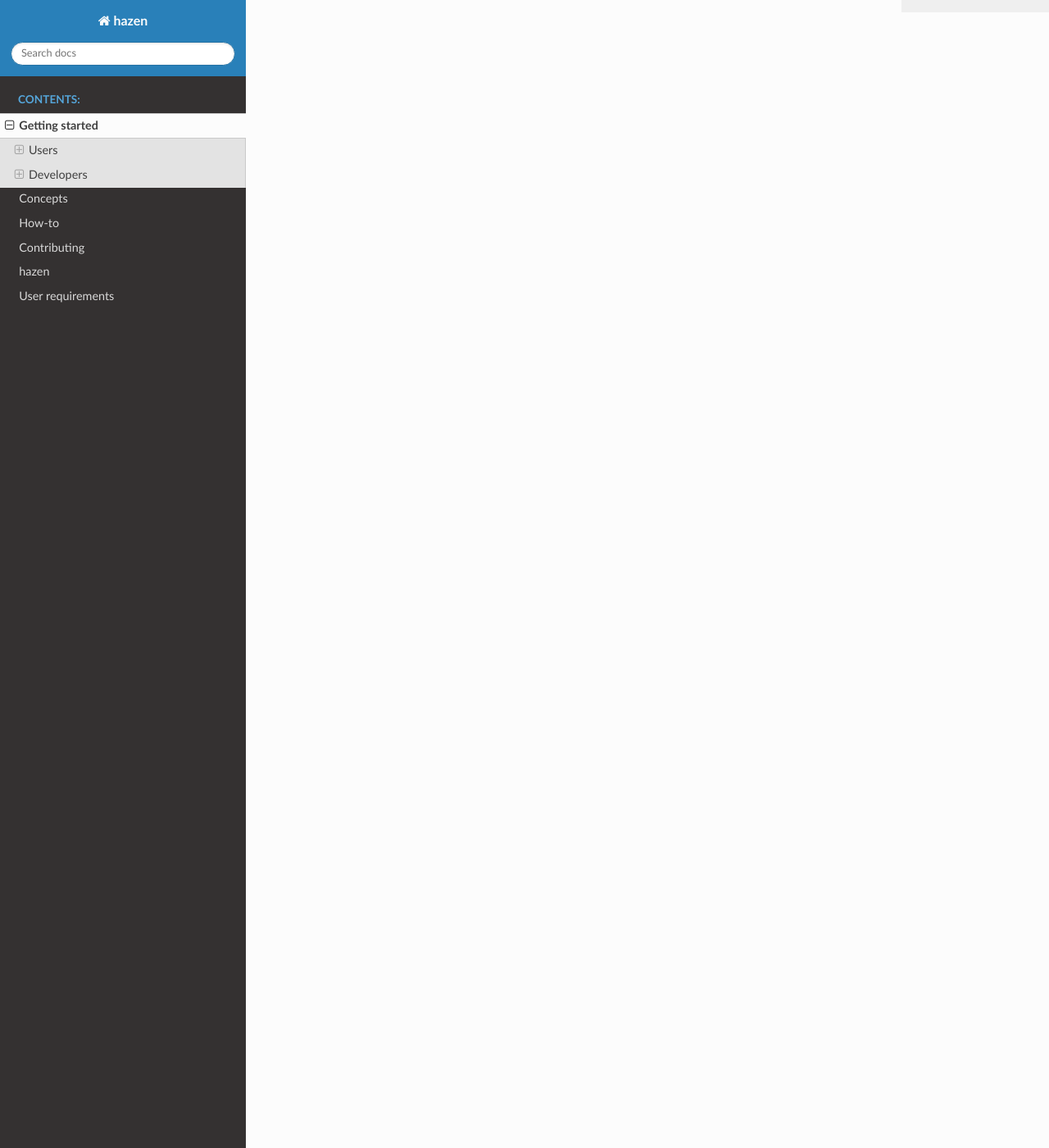
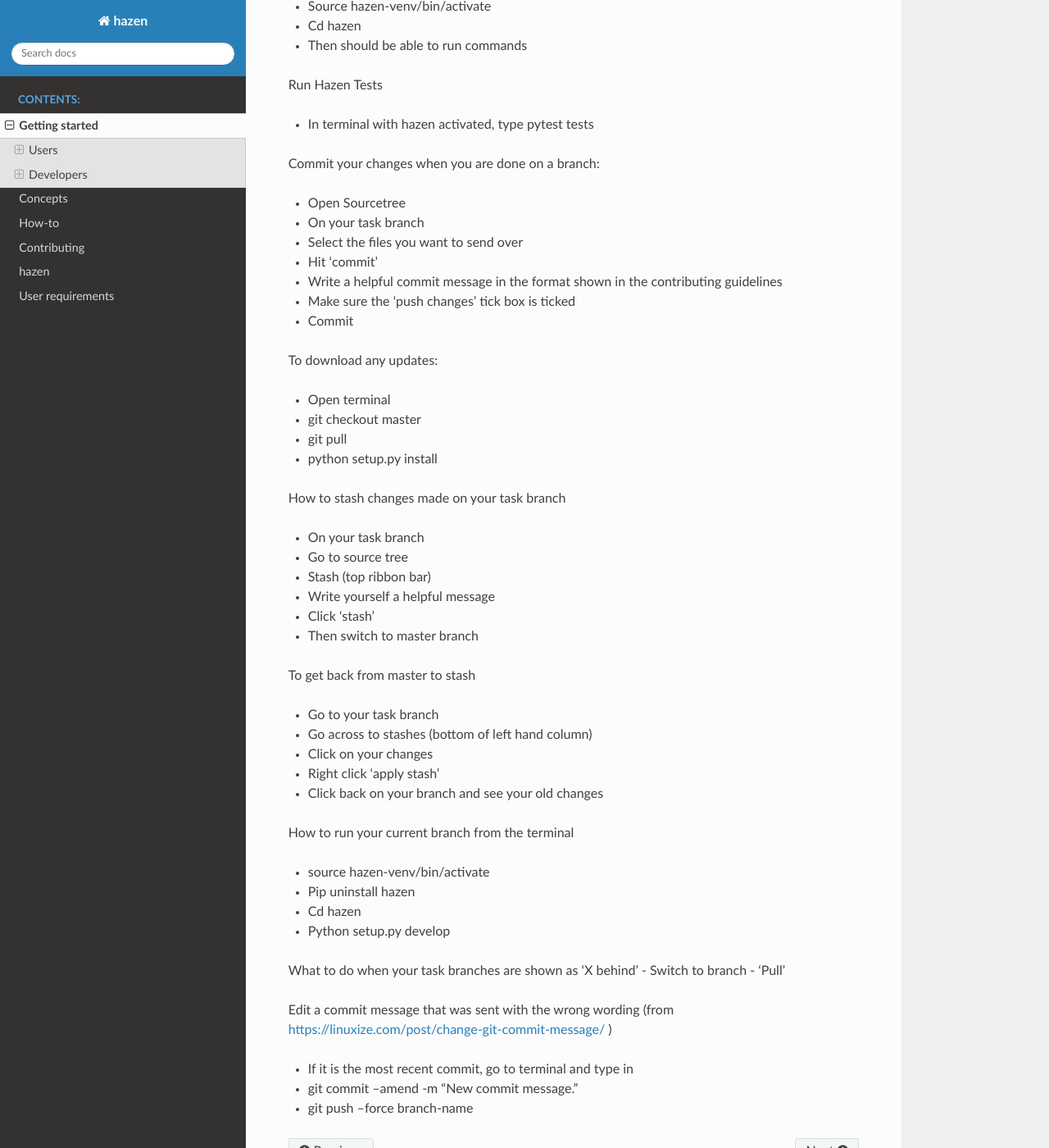
Before and after one commit to GSTT-CSC/hazen, a Sphinx documentation site: the page built from docs/getting_started/getting_started.rst, in a window 1280 px wide and 1400 px high, scrolled down 1483 px. Shown: the whole window at 82% size. Built offline with Sphinx 7.4.7 and the Read the Docs theme 2.0.0, drawn with Linux system fonts in a browser that asks for light colours; some of the changed text lies outside the part shown.

Commit message:
#56 Update contributing guidelines
'Hazen How Tos' added for new starters. Install line reported as missing already included.
Working towards resolving issue #56 [1]
Resolved issue #50 [2]

[1]https://bitbucket.org/gsttmri/hazen/issues/56/update-contributing-guidelines
[2]https://bitbucket.org/gsttmri/hazen/issues/50/install-instructions-are-missing-a-step

```diff
--- a/docs/getting_started/getting_started.rst
+++ b/docs/getting_started/getting_started.rst
@@ -10,6 +10,7 @@
 
 - Make sure you have an account on https://bitbucket.org
 - From your Terminal application:
+
 .. code-block:: bash
 
    $ git clone https://<BITBUCKET_USERNAME>@bitbucket.org/gsttmri/hazen.git
@@ -61,3 +62,69 @@
 - Docker (recommended)
 
 See :doc:`../guides/guides` on how to begin contributing your code
+
+Hazen How Tos
+------------------------
+
+The following list contains guidance for beginner programmers starting up using Hazen.
+
+Get hazen running from terminal:
+
+- Source hazen-venv/bin/activate
+- Cd hazen
+- Then should be able to run commands
+
+Run Hazen Tests
+
+- In terminal with hazen activated, type pytest tests
+
+Commit your changes when you are done on a branch:
+
+- Open Sourcetree
+- On your task branch
+- Select the files you want to send over
+- Hit ‘commit’
+- Write a helpful commit message in the format shown in the contributing guidelines
+- Make sure the ‘push changes’ tick box is ticked
+- Commit
+
+To download any updates:
+
+- Open terminal
+- git checkout master
+- git pull
+- python setup.py install
+
+How to stash changes made on your task branch
+
+- On your task branch
+- Go to source tree
+- Stash (top ribbon bar)
+- Write yourself a helpful message
+- Click ‘stash’
+- Then switch to master branch
+
+To get back from master to stash
+
+- Go to your task branch
+- Go across to stashes (bottom of left hand column)
+- Click on your changes
+- Right click ‘apply stash’
+- Click back on your branch and see your old changes
+
+How to run your current branch from the terminal
+
+- source hazen-venv/bin/activate
+- Pip uninstall hazen
+- Cd hazen
+- Python setup.py develop
+
+What to do when your task branches are shown as ‘X behind’
+- Switch to branch
+- ‘Pull’
+
+Edit a commit message that was sent with the wrong wording (from https://linuxize.com/post/change-git-commit-message/ )
+
+- If it is the most recent commit, go to terminal and type in
+- git commit --amend -m "New commit message."
+- git push --force branch-name
```
